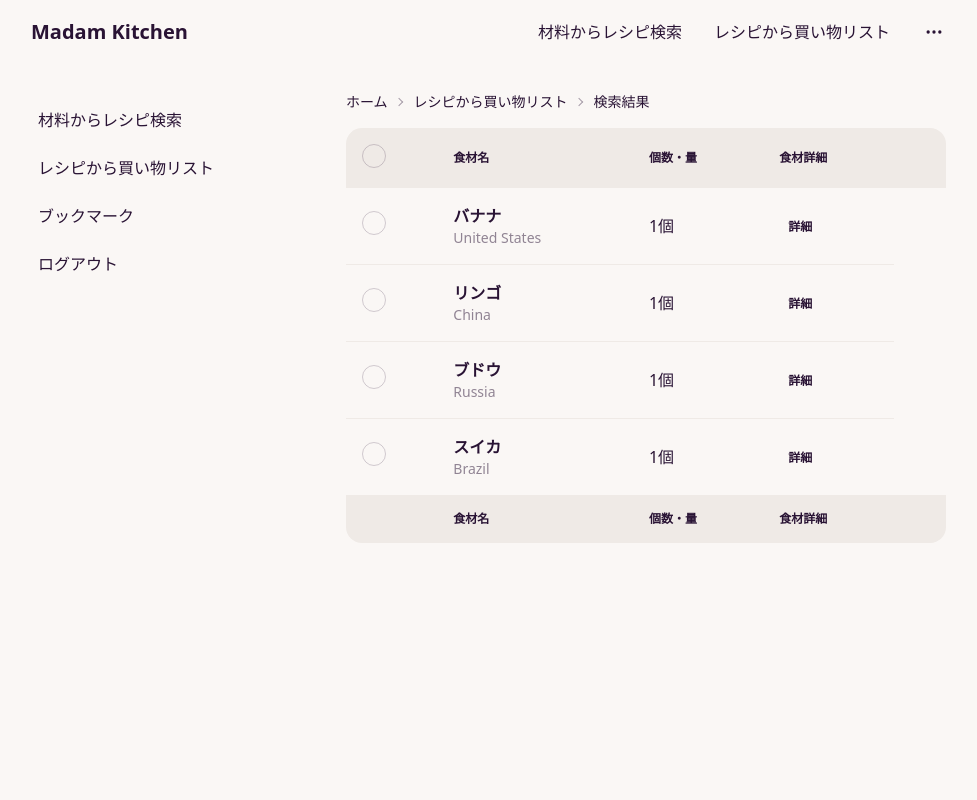
After one commit to Kou0430/A05, a Flask app: page /foodlist in a window 1280 px wide. The commit adds this page. Shown: the whole page, without its empty margins (154-1131 px from the left). Run offline with Flask 2, Linux system fonts and the light colour scheme; some libraries are stand-ins or nearby versions.

Commit message:
foodlist.htmlを加えました

```diff
--- /dev/null
+++ b/templates/foodlist.html
@@ -0,0 +1,125 @@
+{% extends "base.html" %}
+
+{% block content %}
+<!-- Page content here -->
+
+<div class="text-sm breadcrumbs mb-2">
+<ul>
+    <li><a>ホーム</a></li>
+    <li><a>レシピから買い物リスト</a></li>
+    <li>検索結果</li>
+</ul>
+</div>
+
+<div class="overflow-x-auto w-full">
+<table class="table w-full">
+    <!-- head -->
+    <thead>
+    <tr>
+        <th>
+        <label>
+            <input type="checkbox" class="checkbox" />
+        </label>
+        </th>
+        <th>食材名</th>
+        <th>個数・量</th>
+        <th>食材詳細</th>
+        <th></th>
+    </tr>
+    </thead>
+    <tbody>
+    <!-- row 1 -->
+    <tr>
+        <th>
+        <label>
+            <input type="checkbox" class="checkbox" />
+        </label>
+        </th>
+        <td>
+        <div class="flex items-center space-x-3">
+            <div>
+            <div class="font-bold">バナナ</div>
+            <div class="text-sm opacity-50">United States</div>
+            </div>
+        </div>
+        </td>
+        <td>1個</td>
+        <th>
+        <button class="btn btn-ghost btn-xs">詳細</button>
+        </th>
+    </tr>
+    <!-- row 2 -->
+    <tr>
+        <th>
+        <label>
+            <input type="checkbox" class="checkbox" />
+        </label>
+        </th>
+        <td>
+        <div class="flex items-center space-x-3">
+            <div>
+            <div class="font-bold">リンゴ</div>
+            <div class="text-sm opacity-50">China</div>
+            </div>
+        </div>
+        </td>
+        <td>1個</td>
+        <th>
+        <button class="btn btn-ghost btn-xs">詳細</button>
+        </th>
+    </tr>
+    <!-- row 3 -->
+    <tr>
+        <th>
+        <label>
+            <input type="checkbox" class="checkbox" />
+        </label>
+        </th>
+        <td>
+        <div class="flex items-center space-x-3">
+            <div>
+            <div class="font-bold">ブドウ</div>
+            <div class="text-sm opacity-50">Russia</div>
+            </div>
+        </div>
+        </td>
+        <td>1個</td>
+        <th>
+        <button class="btn btn-ghost btn-xs">詳細</button>
+        </th>
+    </tr>
+    <!-- row 4 -->
+    <tr>
+        <th>
+        <label>
+            <input type="checkbox" class="checkbox" />
+        </label>
+        </th>
+        <td>
+        <div class="flex items-center space-x-3">
+            <div>
+            <div class="font-bold">スイカ</div>
+            <div class="text-sm opacity-50">Brazil</div>
+            </div>
+        </div>
+        </td>
+        <td>1個</td>
+        <th>
+        <button class="btn btn-ghost btn-xs">詳細</button>
+        </th>
+    </tr>
+    </tbody>
+    <!-- foot -->
+    <tfoot>
+    <tr>
+        <th></th>
+        <th>食材名</th>
+        <th>個数・量</th>
+        <th>食材詳細</th>
+        <th></th>
+    </tr>
+    </tfoot>
+</table>
+</div>
+
+{% endblock %}
--- a/templates/recipe-search.html
+++ b/templates/recipe-search.html
@@ -20,7 +20,7 @@
         />
       </figure>
       <div class="card-body">
-        <h2 class="card-title", name="{{ recipe.recipe_title }}">{{ recipe.
+        <h2 class="card-title", name="{{ recipe.recipe_title }}">{{ recipe.recipe_title }}</h2>
         <div class="card-actions justify-end">
           <button class="btn btn-primary" type="submit"><a href="{{ recipe.recipe_url }}">詳細をみる</a></button>
         </div>
```
